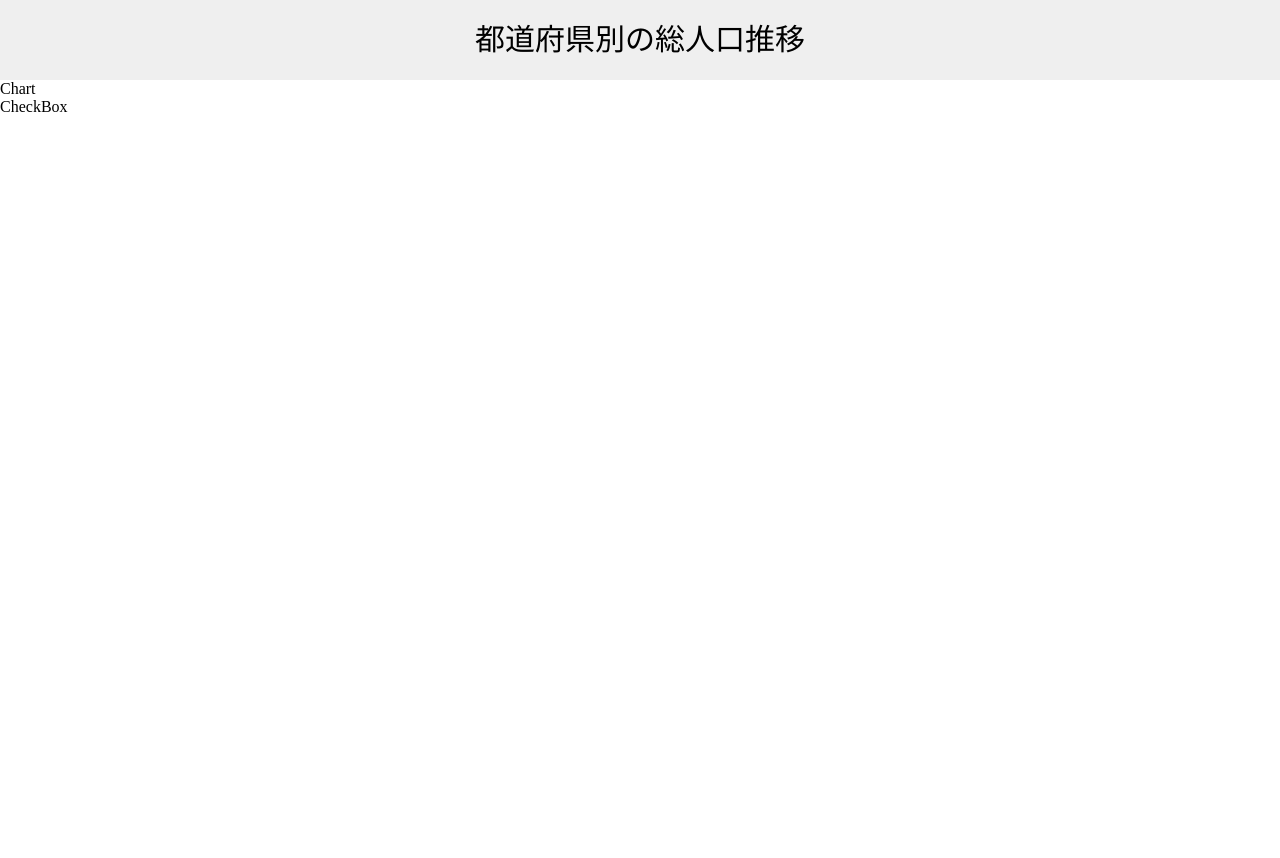
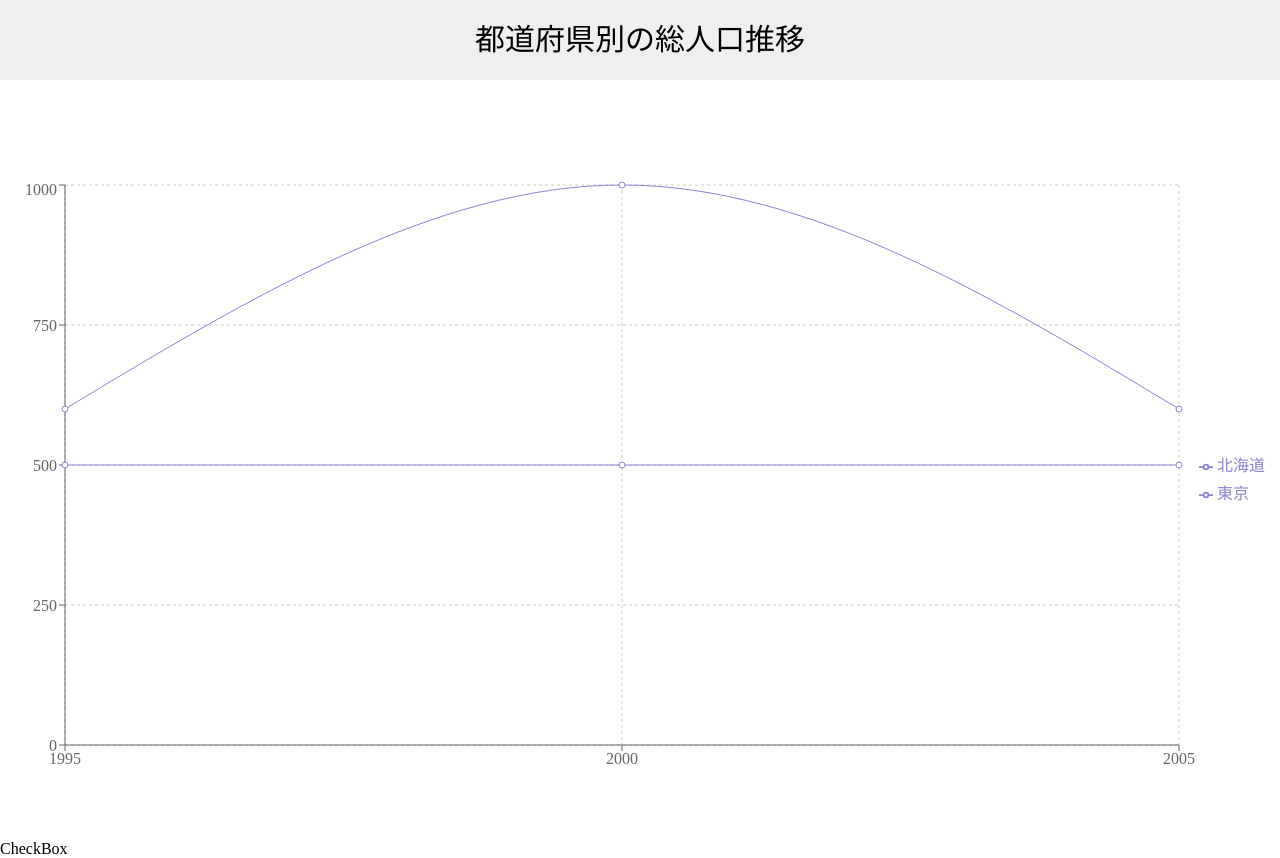
Before and after one commit to Naughty1029/Population-Transition-Chart, a React app: page / in a window 1280 px wide. Before the commit the page ends 800 px from the top, so only its background shows below. Built offline with nearby package versions, Linux system fonts and the light colour scheme.

Commit message:
Chartコンポーネントのコーディング

```diff
--- /dev/null
+++ b/src/components/Chart/Chart.scss
@@ -0,0 +1,12 @@
+.chart{
+  max-width: 1300px;
+  height: 600px;
+  margin: 100px auto 60px;
+}
+
+.recharts-legend-item{
+  margin-left: 20px;
+  &:not(:first-child){
+    margin-top: 10px;
+  }
+}
--- a/src/components/Chart/Chart.tsx
+++ b/src/components/Chart/Chart.tsx
@@ -1,5 +1,65 @@
 import React from "react";
+import "./Chart.scss";
+
+import {
+  LineChart,
+  Line,
+  XAxis,
+  YAxis,
+  CartesianGrid,
+  Tooltip,
+  Legend,
+  ResponsiveContainer,
+} from "recharts";
 
 export const Chart: React.VFC = () => {
-  return <div>Chart</div>;
+  const checekPrefs = [
+    {
+      name: "北海道",
+      code: "c1220",
+    },
+    {
+      name: "東京",
+      code: "c1221",
+    },
+  ];
+  const data = [
+    {
+      name: 1995,
+      c1220: 600,
+      c1221: 500,
+    },
+    {
+      name: 2000,
+      c1220: 1000,
+      c1221: 500,
+    },
+    {
+      name: 2005,
+      c1220: 600,
+      c1221: 500,
+    },
+  ];
+  return (
+    <div className="chart">
+      <ResponsiveContainer width="100%" height="100%">
+        <LineChart width={500} height={300} data={data}>
+          <CartesianGrid strokeDasharray="3 3" />
+          <XAxis dataKey="name" />
+          <YAxis />
+          <Tooltip />
+          <Legend layout="vertical" align="right" verticalAlign="middle" />
+          {checekPrefs.map((value, index) => (
+            <Line
+              key={index}
+              type="monotone"
+              name={value.name}
+              dataKey={value.code}
+              stroke="#8884d8"
+            />
+          ))}
+        </LineChart>
+      </ResponsiveContainer>
+    </div>
+  );
 };
```
